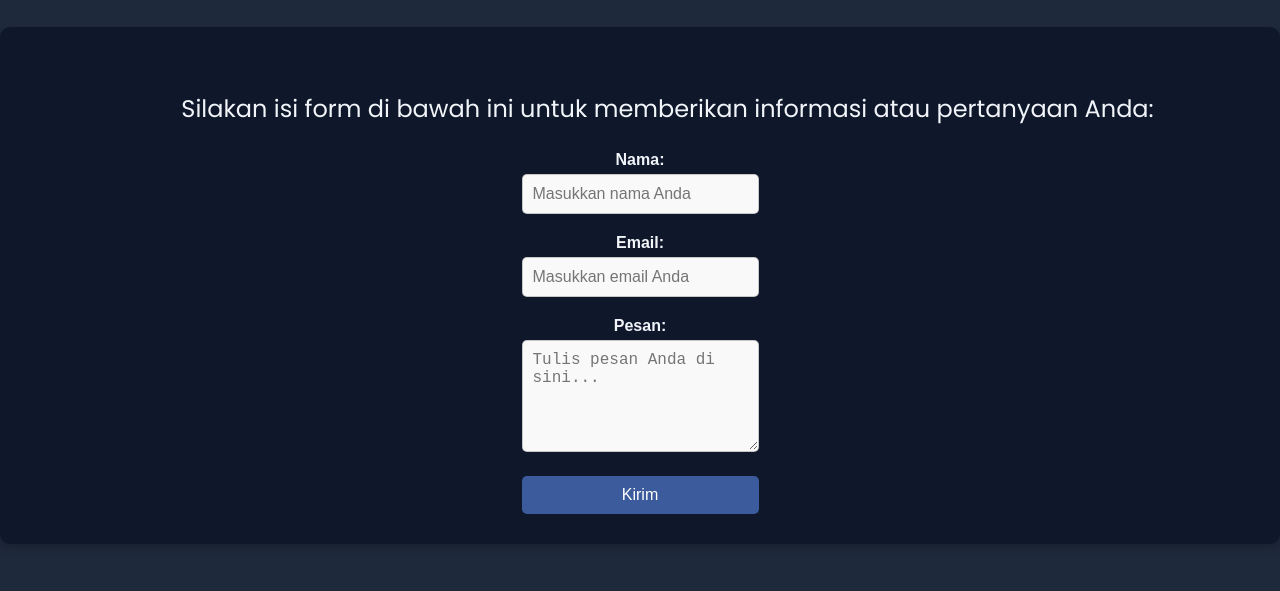
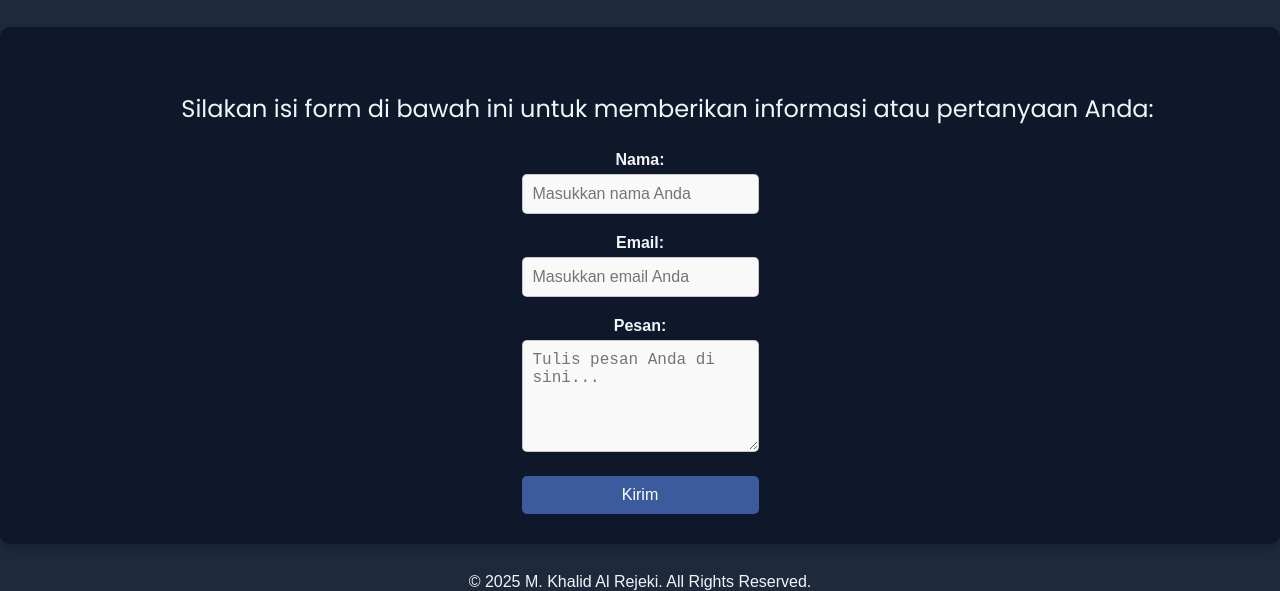
Before and after one commit to LepangMbojo/pw25-minggu5, a plain HTML site: page sosial.html in a window 1280 px wide. Shown: the part 691-1282 px from the top of the page. Drawn offline with Linux system fonts and the light colour scheme; a web font is replaced by a local one.

Commit message:
nambah footer

```diff
--- a/sosial.html
+++ b/sosial.html
@@ -85,6 +85,10 @@
         </form>
     </div>
 
+    <footer class="footer">
+        <p>&copy; 2025 M. Khalid Al Rejeki. All Rights Reserved.</p>
+        </footer>
+
  <script src="back.js"></script>
 </body>
 </html>
```
Also changed, not shown: index.html (+3 -0 lines), sshasil/Screenshot (134).png (deleted), sshasil/Screenshot (135).png (added).
